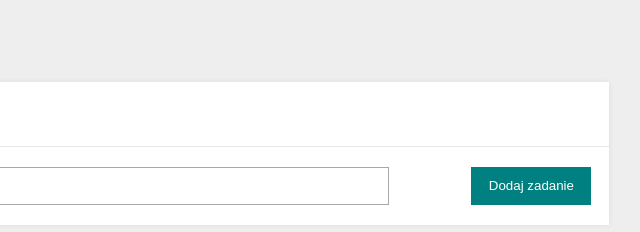
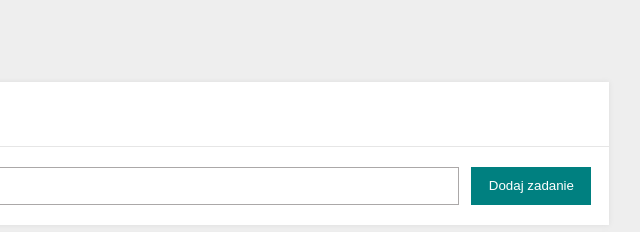
Before and after one commit to Baks44/To-do-list, a plain HTML site: page index.html in a window 1280 px wide. Shown: the top 232 px of the page, 501-1141 px from the left. Drawn offline with Linux system fonts and the light colour scheme.

Commit message:
css changed

```diff
--- a/css/form.css
+++ b/css/form.css
@@ -1,8 +1,7 @@
 .form {
     display: grid;
     grid-template-columns: 1fr auto;
-
-
+    grid-gap: 10px;
 }
 
 @media(max-width: 767px) {
@@ -15,7 +14,7 @@
 .form__input {
     height: 10px;
     width: 100%;
-    max-width: 700px;
+    max-width: 800px;
     padding: 18px;
     border: 1px solid rgb(171, 168, 168);
 
--- a/css/tasks.css
+++ b/css/tasks.css
@@ -19,7 +19,6 @@
     overflow-wrap: break-word;
     word-wrap: break-word;
     word-break: break-word;
-
 }
 
 .task__button {
@@ -43,7 +42,6 @@
 }
 
 .task__button--not-done {
-
     border: none;
     background-color: rgb(0, 121, 0);
     color: white;
```
